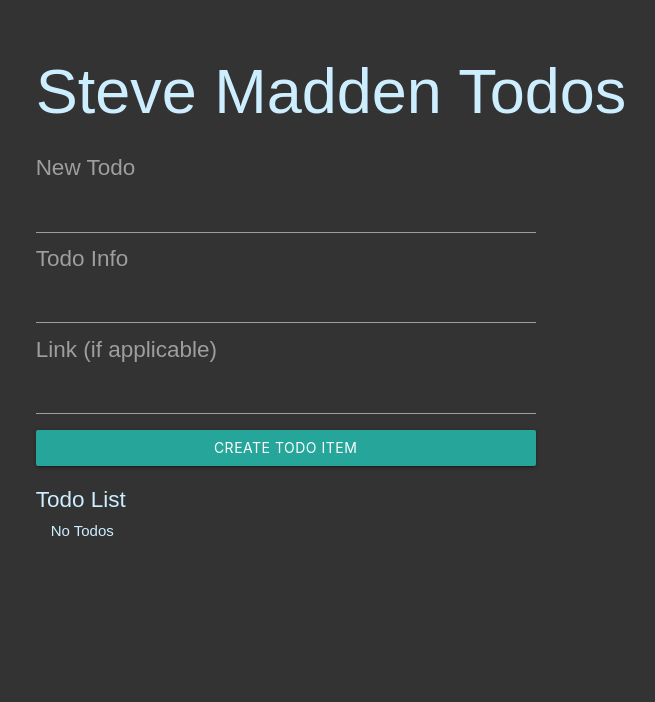
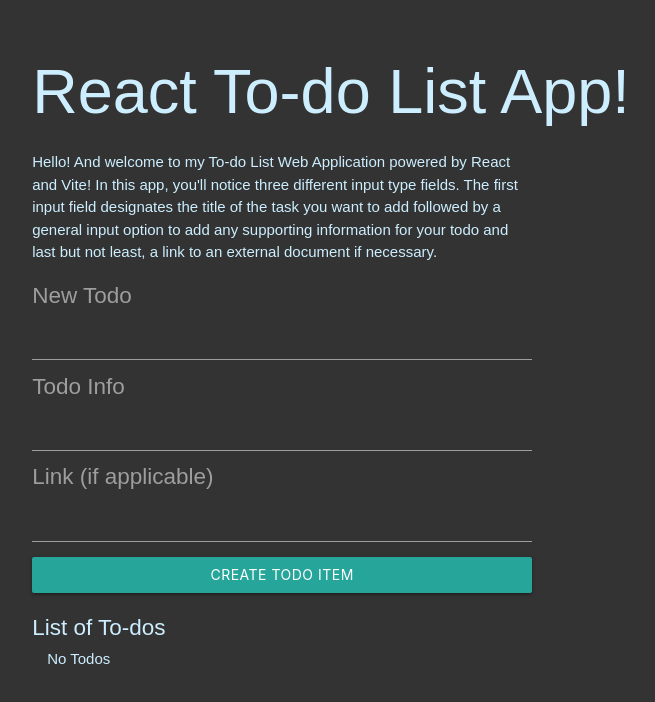
Before and after one commit to devfromnyc/todo-list, a React (Vite) app: page / in a window 1280 px wide. Shown: the top 702 px of the page, without its empty margins (309-964 px from the left). Built offline with nearby package versions, Linux system fonts and the light colour scheme.

Commit message:
feat: add instructions to todo header

```diff
--- a/src/App.jsx
+++ b/src/App.jsx
@@ -46,9 +46,17 @@
   return (
     <React.Fragment>
       <main>
-        <h1>Steve Madden Todos</h1>
+        <h1>React To-do List App!</h1>
+        <p className="todo-header-paragraph">
+          Hello! And welcome to my To-do List Web Application powered by React
+          and Vite! In this app, you'll notice three different input type
+          fields. The first input field designates the title of the task you
+          want to add followed by a general input option to add any supporting
+          information for your todo and last but not least, a link to an
+          external document if necessary.
+        </p>
         <NewTodoForm onSubmit={addTodo} />
-        <h2 className="header">Todo List</h2>
+        <h2 className="header">List of To-dos</h2>
         <TodoList
           todos={todos}
           toggleTodo={toggleTodo}
--- a/src/styles.css
+++ b/src/styles.css
@@ -45,6 +45,9 @@
 
 p {
   margin-top: 0.4rem;
+}
+p.todo-header-paragraph {
+  max-width: 500px;
 }
 
 .btn:hover,
```
